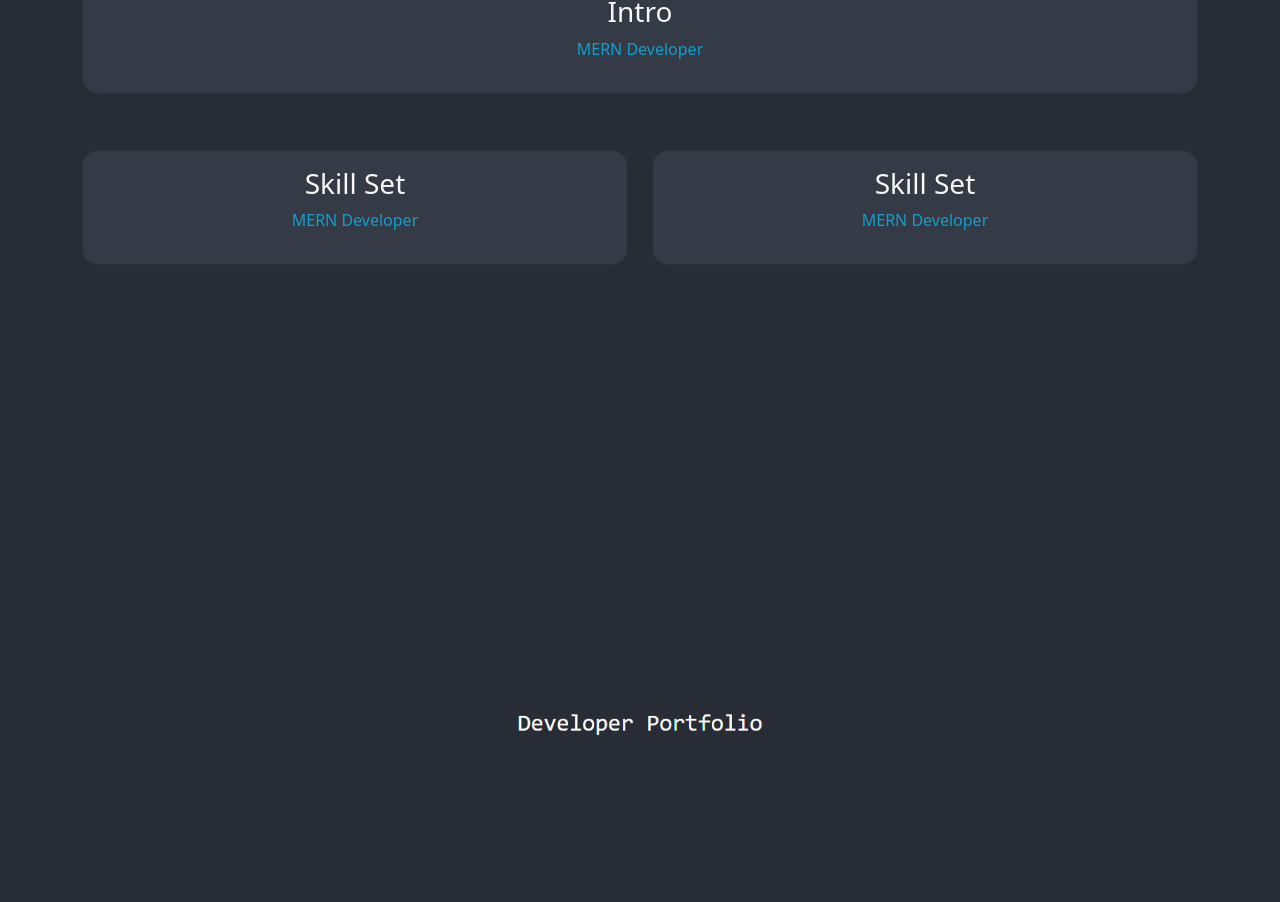
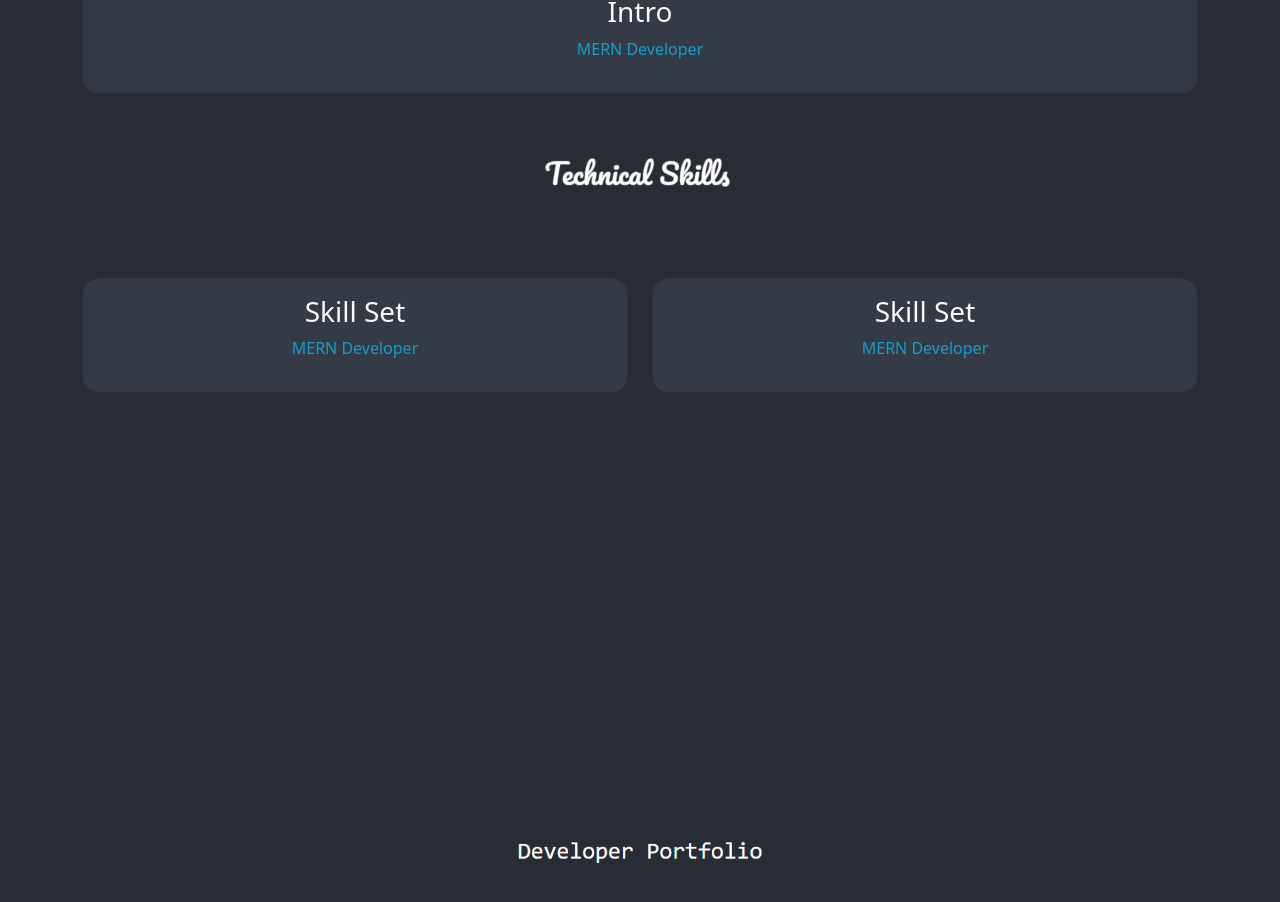
Before and after one commit to pointingRickyTest/reactOnVercel, a React (Create React App) app: page / in a window 1280 px wide. Shown: the part 870-1772 px from the top of the page. Built offline with nearby package versions, Linux system fonts and the light colour scheme.

Commit message:
parallax bg added

```diff
--- a/src/App.js
+++ b/src/App.js
@@ -1,22 +1,13 @@
-import logo from "./logo.svg";
 import "./App.css";
 import { Col, Row } from "react-bootstrap";
+import Parallax from "./components/parallax";
 
 function App() {
   return (
     <div className="App">
       {/* <header className="App-header"> */}
       {/* <img src={logo} className="App-logo" alt="logo" /> */}
-      <div
-        style={{
-          height: "100vh",
-          backgroundImage: "url('./assets/images/img_parallax.png')",
-          backgroundAttachment: "fixed",
-          backgroundPosition: "center",
-          backgroundRepeat: "no-repeat",
-          backgroundSize: "cover",
-        }}
-      ></div>
+      <Parallax />
       <div className="container my-5">
         <div className="card rounded-4" style={{ background: "#343a46" }}>
           <div className="card-body">
@@ -27,6 +18,11 @@ function App() {
           </div>
         </div>
       </div>
+      <Parallax
+        height={`10vh`}
+        backgroundImage="./assets/images/parallax2.png"
+      />
+
       <div className="container my-5">
         <Row>
           <Col xs={12} md={6} className="my-2">
@@ -51,16 +47,8 @@ function App() {
           </Col>
         </Row>
       </div>
-      <div
-        style={{
-          height: "100vh",
-          backgroundImage: "url('./assets/images/img_parallax.png')",
-          backgroundAttachment: "fixed",
-          backgroundPosition: "center",
-          backgroundRepeat: "no-repeat",
-          backgroundSize: "cover",
-        }}
-      ></div>
+      <Parallax />
+
       {/* <a
           className="App-link"
           href="https://reactjs.org"
--- /dev/null
+++ b/src/components/parallax.jsx
@@ -0,0 +1,21 @@
+const Parallax = ({
+  backgroundImage = "./assets/images/img_parallax.png",
+  height = "100vh",
+}) => {
+  return (
+    <>
+      {console.log(backgroundImage, "backgroundImage")}
+      <div
+        style={{
+          height: height,
+          backgroundImage: `url('${backgroundImage}')`,
+          backgroundAttachment: "fixed",
+          backgroundPosition: "center",
+          backgroundRepeat: "no-repeat",
+          backgroundSize: "cover",
+        }}
+      ></div>
+    </>
+  );
+};
+export default Parallax;
```
Also changed, not shown: public/assets/images/parallax2.png (added).
